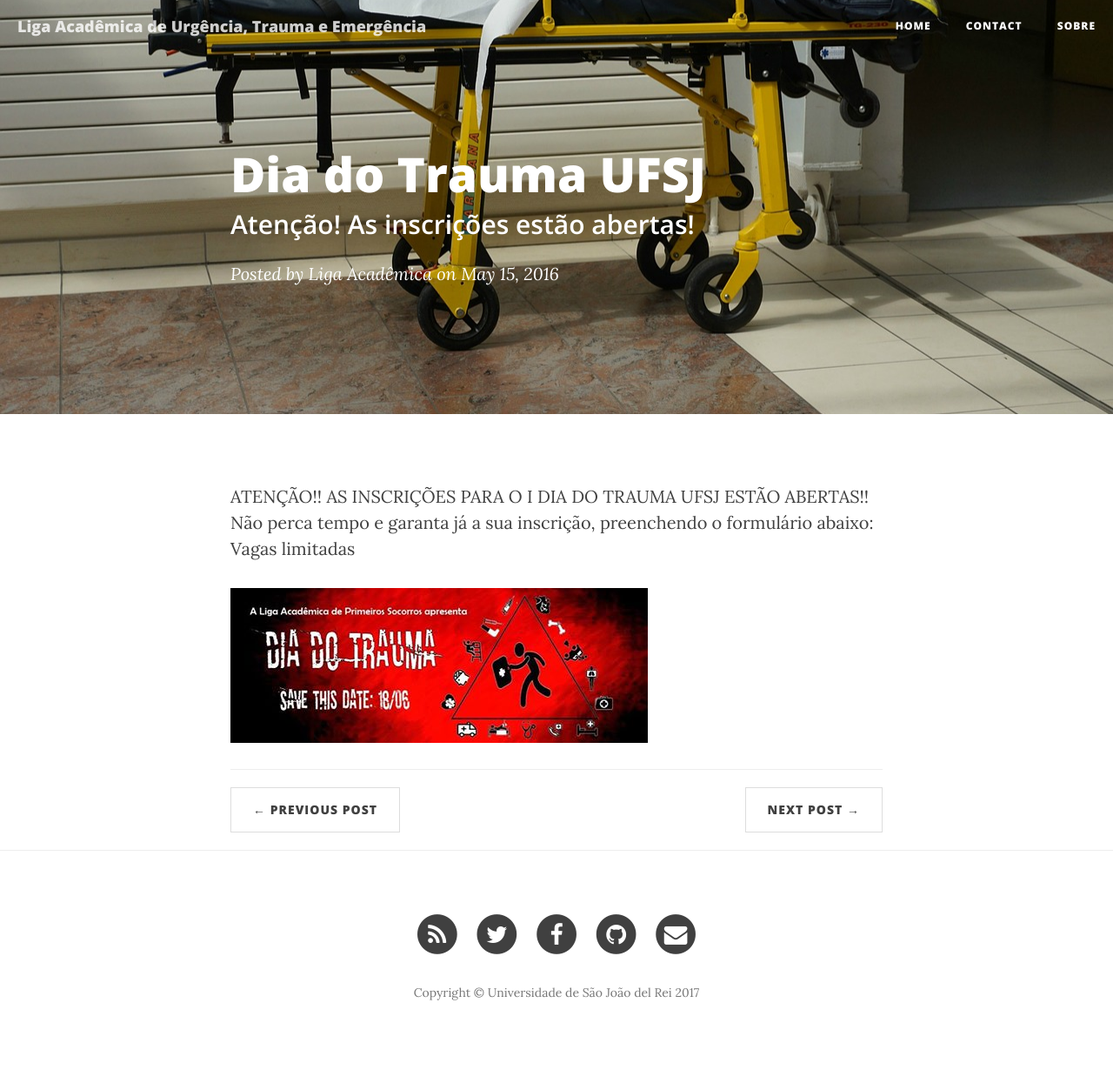
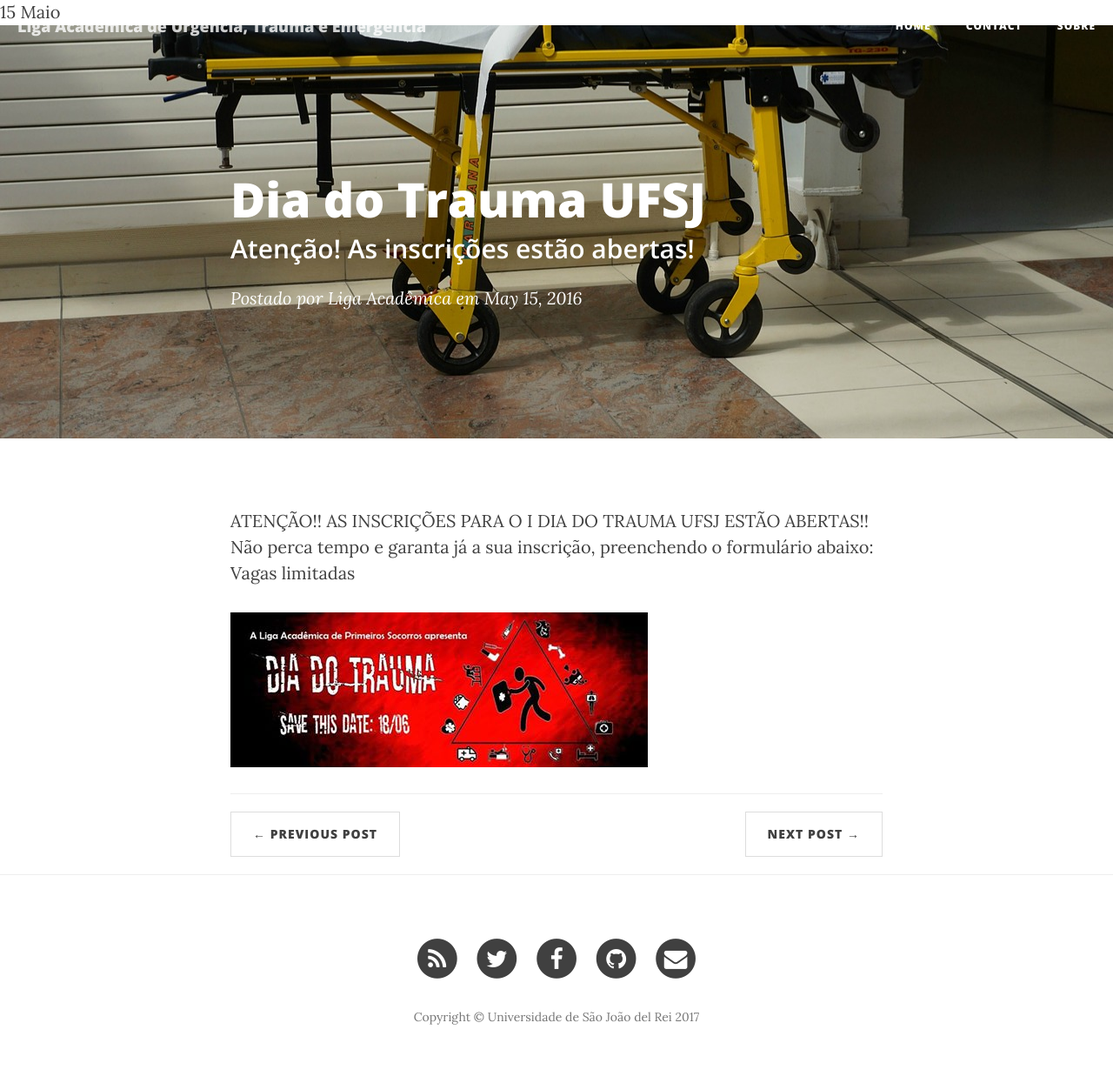
Before and after one commit to liga-academica-urgencia/liga-academica-urgencia.github.io, a Jekyll site: the page built from _posts/2016-05-15-dia-do-trauma.markdown, in a window 1280 px wide. Shown: the whole page at 87% size. Built offline with Jekyll 4.4.1, drawn with Linux system fonts in a browser that asks for light colours; nearby versions of some CDN libraries; before the commit the page ends 1217 px from its top, so only the background shows below that; some of the changed lines change nothing that is shown.

Commit message:
novas imagens e template

```diff
--- a/_layouts/post.html
+++ b/_layouts/post.html
@@ -1,6 +1,25 @@
 ---
 layout: default
 ---
+
+{% assign m = page.date | date: "%-m" %}
+{{ page.date | date: "%-d" }}
+{% case m %}
+  {% when '1' %}Janeiro
+  {% when '2' %}Fevereiro
+  {% when '3' %}Março
+  {% when '4' %}Abril
+  {% when '5' %}Maio
+  {% when '6' %}Junho
+  {% when '7' %}Julho
+  {% when '8' %}Agosto
+  {% when '9' %}Setembro
+  {% when '10' %}Outubro
+  {% when '11' %}Novembro
+  {% when '12' %}Dezembro
+{% endcase %}
+
+
 
 <!-- Post Header -->
 <header class="intro-header" style="background-image: url('{{ site.baseurl }}/{% if page.header-img %}{{ page.header-img }}{% else %}{{ site.header-img }}{% endif %}')">
@@ -12,7 +31,7 @@
                     {% if page.subtitle %}
                     <h2 class="subheading">{{ page.subtitle }}</h2>
                     {% endif %}
-                    <span class="meta">Posted by {% if page.author %}{{ page.author }}{% else %}{{ site.title }}{% endif %} on {{ page.date | date: "%B %-d, %Y" }}</span>
+                    <span class="meta">Postado por {% if page.author %}{{ page.author }}{% else %}{{ site.title }}{% endif %} em {{ page.date | date: "%B %-d, %Y" }}</span>
                 </div>
             </div>
         </div>
```
Also changed, not shown: img/dia_escola.jpg (added), img/doacao_sangue.jpg (added).
